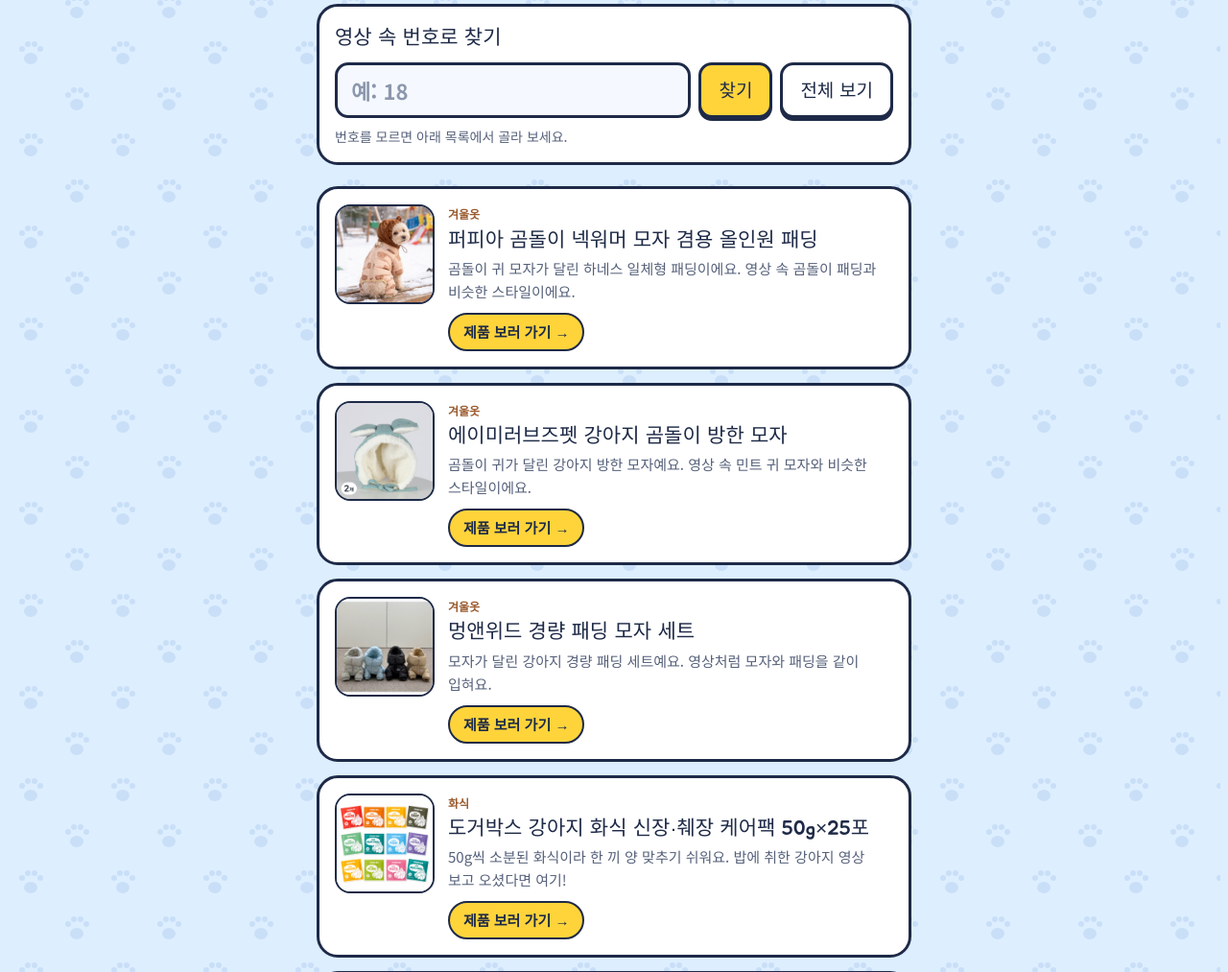
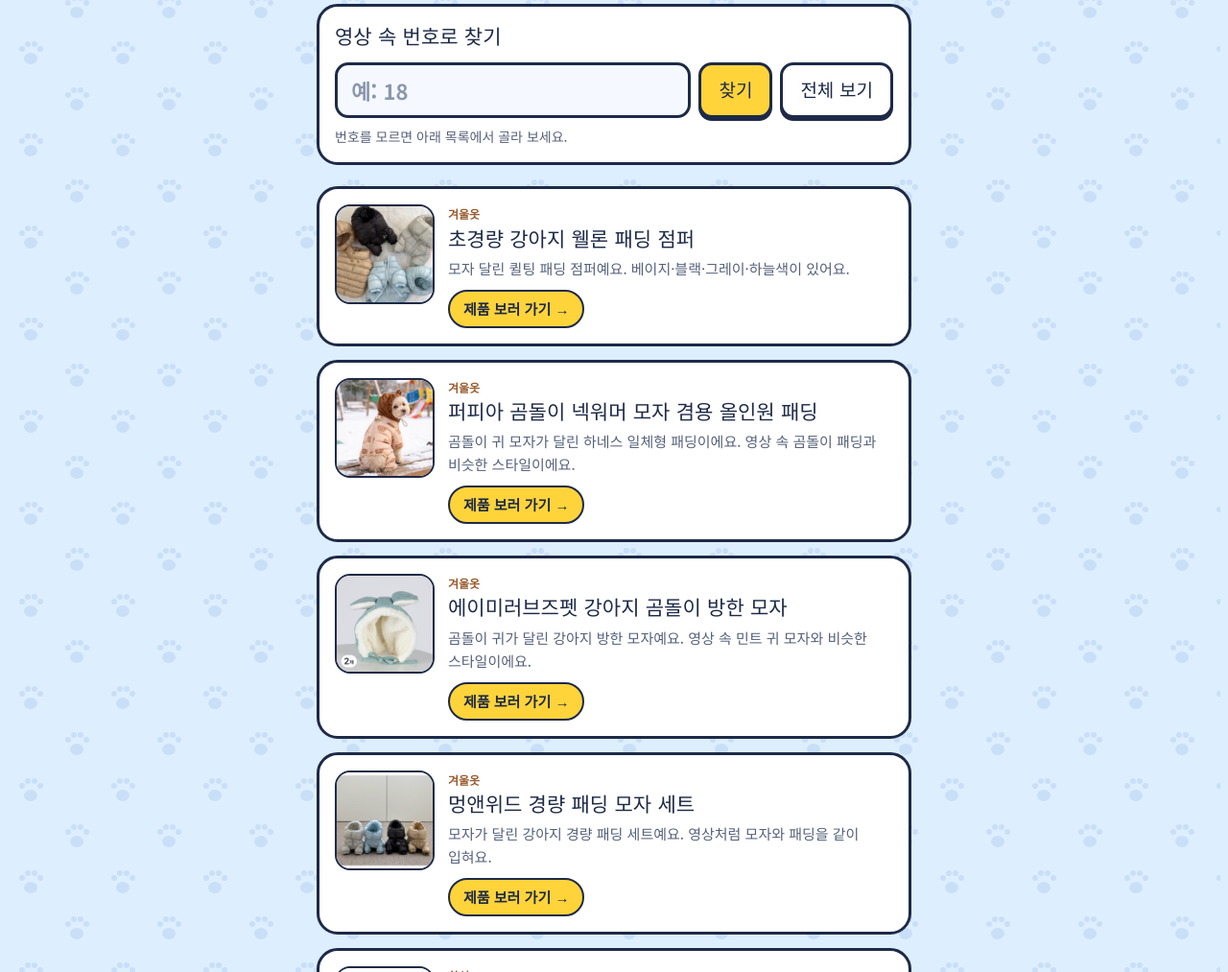
Before and after one commit to lsagisu93-ops/dog, a plain HTML site: page index.html in a window 1280 px wide. Shown: the part 745-1758 px from the top of the page at 96% size. Drawn offline with Linux system fonts and the light colour scheme.

Commit message:
초경량 강아지 웰론 패딩 점퍼 추가
Co-Authored-By: Claude Opus 5.5 <noreply@anthropic.com>
Claude-Session: https://claude.ai/code/session_01FjeVx5Fc9NFr9Q1PF3c9cJ

```diff
--- a/index.html
+++ b/index.html
@@ -125,6 +125,7 @@ footer strong { color: var(--navy) }
 <script>
 // ▼ 상품 목록: 새 상품은 여기 한 줄씩 추가 (no = 영상 속 번호, 모르면 null, img = 쿠팡 API productImage)
 const ITEMS = [
+  { no: null, tag: "겨울옷", name: "초경량 강아지 웰론 패딩 점퍼", img: "img/p9785001774.jpg", memo: "모자 달린 퀼팅 패딩 점퍼예요. 베이지·블랙·그레이·하늘색이 있어요.", url: "https://link.coupang.com/a/iKOWeX7xdY" },
   { no: null, tag: "겨울옷", name: "퍼피아 곰돌이 넥워머 모자 겸용 올인원 패딩", img: "img/8669771c1ffe.jpg", memo: "곰돌이 귀 모자가 달린 하네스 일체형 패딩이에요. 영상 속 곰돌이 패딩과 비슷한 스타일이에요.", url: "https://link.coupang.com/re/AFFSDP?lptag=AF3429775&subid=lllhyk93&pageKey=9736280752&itemId=29137982994&vendorItemId=96061705591&traceid=V0-153-872019d78d363448&requestid=20261117215757025088819802&token=31850C%7CMIXED&pt=0&slot=10" },
   { no: null, tag: "겨울옷", name: "에이미러브즈펫 강아지 곰돌이 방한 모자", img: "img/ea19b97c9cdc.jpg", memo: "곰돌이 귀가 달린 강아지 방한 모자예요. 영상 속 민트 귀 모자와 비슷한 스타일이에요.", url: "https://link.coupang.com/re/AFFSDP?lptag=AF3429775&subid=lllhyk93&pageKey=7699522654&itemId=29309062564&vendorItemId=96224292772&traceid=V0-153-77b61fb92660f722&requestid=20261117215757025088819802&token=31850C%7CMIXED&pt=0&slot=9" },
   { no: null, tag: "겨울옷", name: "멍앤위드 경량 패딩 모자 세트", img: "img/7ce021d43418.jpg", memo: "모자가 달린 강아지 경량 패딩 세트예요. 영상처럼 모자와 패딩을 같이 입혀요.", url: "https://link.coupang.com/re/AFFSDP?lptag=AF3429775&subid=lllhyk93&pageKey=9811814224&itemId=29384559316&vendorItemId=96296133674&traceid=V0-153-f283f23f0a10ecf4&requestid=20261117215757025088819802&token=31850C%7CMIXED&pt=0&slot=6" },
```
Also changed, not shown: img/p9785001774.jpg (added).
